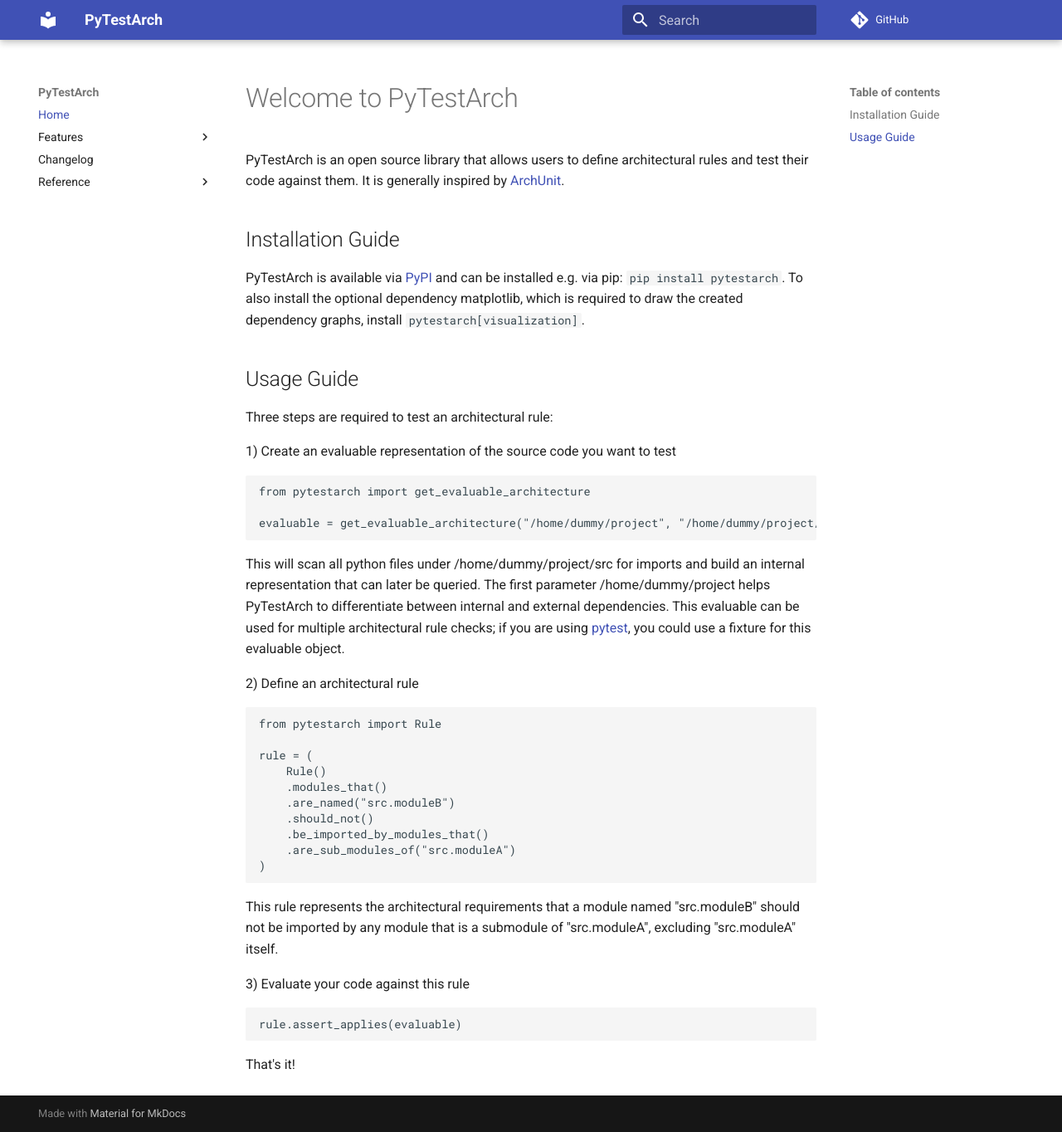
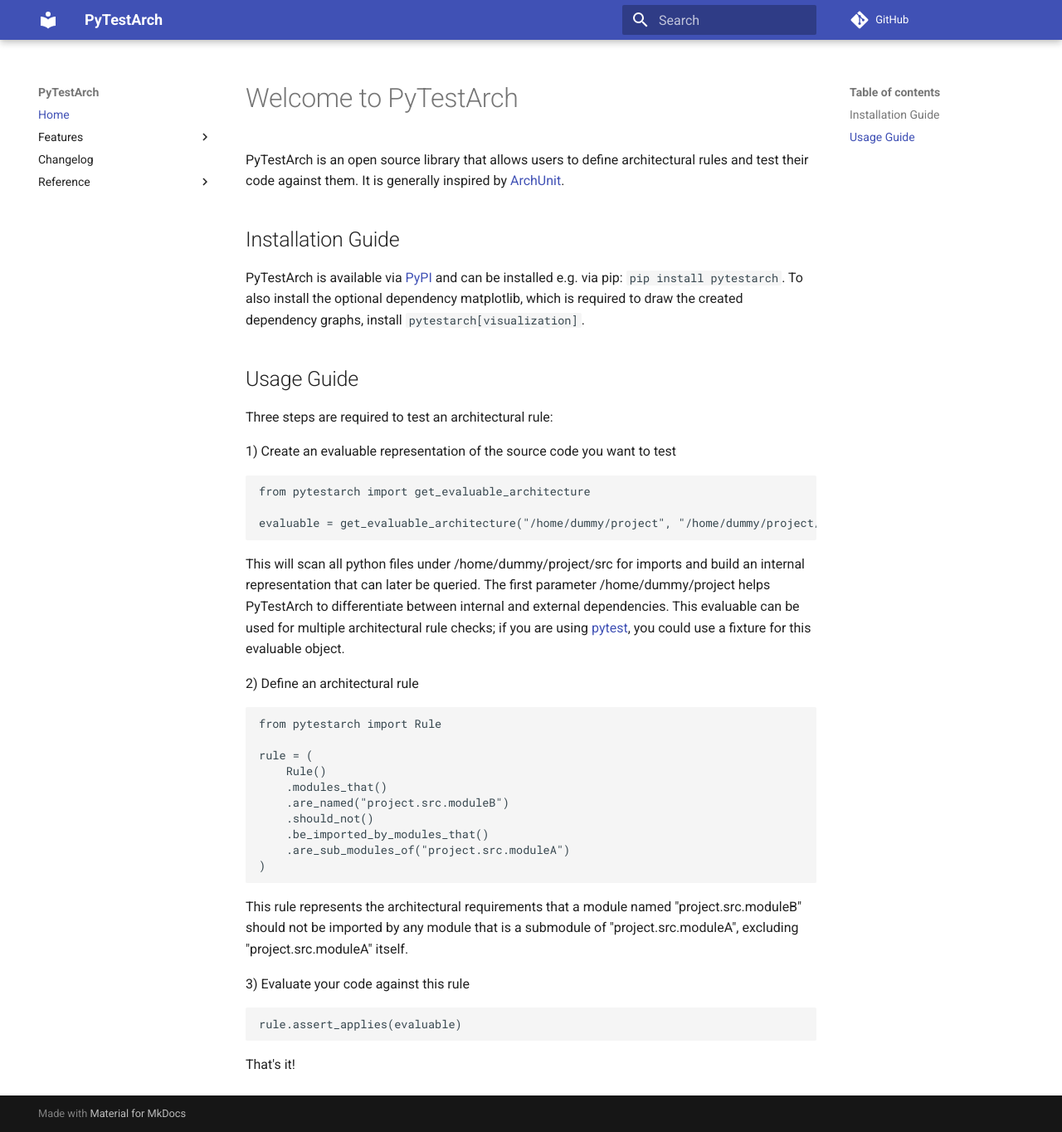
Before and after one commit to zyskarch/pytestarch, an MkDocs documentation site: the page built from docs/index.md, in a window 1280 px wide and 1364 px high. Shown: the whole window at 83% size. Built offline with MkDocs 1.6.1 and Material for MkDocs 9.7.7, drawn with Linux system fonts in a browser that asks for light colours; comment, search, counter and statistics services are not loaded; the version menu is left out.

Commit message:
Documentation: Root module path needs to be included in module names.
This has been documented previously as a caveat, but has not made its way into the readme.

````diff
--- a/docs/index.md
+++ b/docs/index.md
@@ -30,15 +30,15 @@
 rule = (
     Rule()
     .modules_that()
-    .are_named("src.moduleB")
+    .are_named("project.src.moduleB")
     .should_not()
     .be_imported_by_modules_that()
-    .are_sub_modules_of("src.moduleA")
+    .are_sub_modules_of("project.src.moduleA")
 )
 ```
 
-This rule represents the architectural requirements that a module named "src.moduleB" should not be imported by any module
-that is a submodule of "src.moduleA", excluding "src.moduleA" itself.
+This rule represents the architectural requirements that a module named "project.src.moduleB" should not be imported by any module
+that is a submodule of "project.src.moduleA", excluding "project.src.moduleA" itself.
 
 3) Evaluate your code against this rule
 
--- a/pyproject.toml
+++ b/pyproject.toml
@@ -1,6 +1,6 @@
 [tool.poetry]
 name = "PyTestArch"
-version = "2.0.0"
+version = "2.0.1"
 description = "Test framework for software architecture based on imports between modules"
 authors = ["zyskarch <zyskarch@gmail.com>"]
 maintainers = ["zyskarch <zyskarch@gmail.com>"]
````
Also changed, not shown: README.md (+4 -4 lines), docs/changelog.md (+5 -0 lines).
